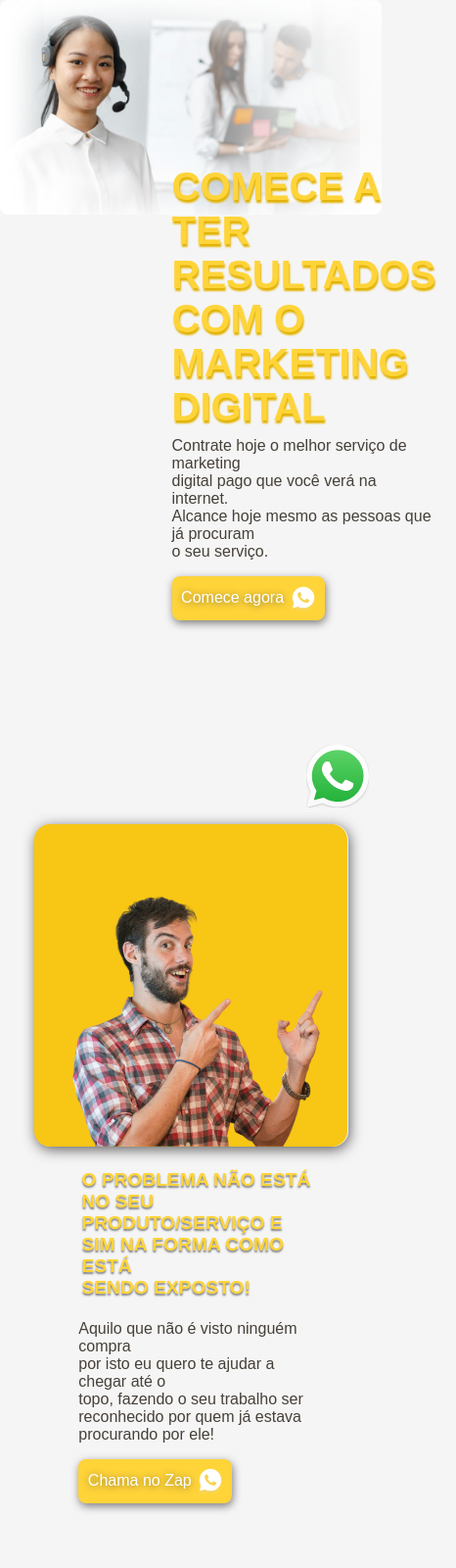
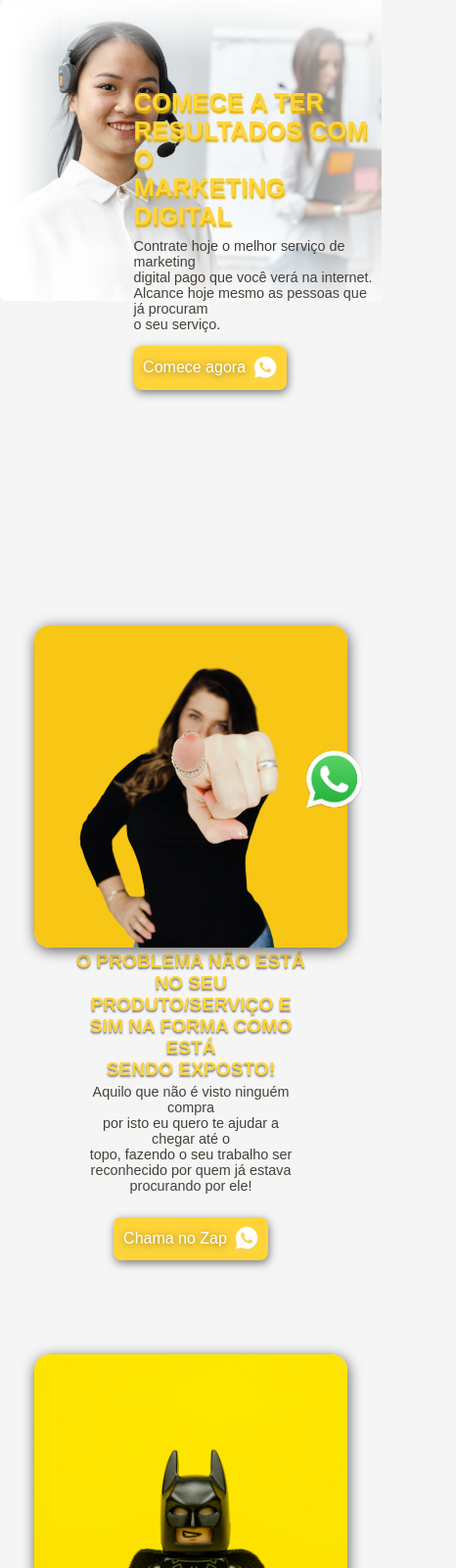
Before and after one commit to liasse-clb/Landing-Page-Viral-Max, a plain HTML site: page index.html in a window 390 px wide. Shown: the top 1600 px of the page at 98% size, 466 px wide, since content can reach past the window. Drawn offline with nearby package versions, Linux system fonts and the light colour scheme; a web font is replaced by a local one.

Commit message:
atualizações

```diff
--- a/index.html
+++ b/index.html
@@ -20,7 +20,7 @@
                     <br>
                     Alcance hoje mesmo as pessoas que já procuram <br> o seu serviço.
                 </p>
-                <button class="btn">Comece agora <img src="./assets/icons/WhatsAppicon.png"
+                <button class="btn" style="margin: 0; margin-top: 0">Comece agora <img src="./assets/icons/WhatsAppicon.png"
                         alt="Icone de WhatsApp"></button>
             </article>
         </section>
@@ -301,7 +301,7 @@
     <section class="about-me">
         <img src="./assets/foto_Naldo.png" alt="foto" class="foto">
         <article class="organizar-texto" style="margin: 4rem;">
-            <h2 class="ti">SOBRE A <span class="span2">VIRAL MAX</span></h2>
+            <h2 class="ti">SOBRE A <br> <span class="span2">VIRAL MAX</span></h2>
         <p class="description">Somos uma equipe profissional com experiência em diversas áreas com
              habilidades em SEO, gestão de redes socias, consultorias para o Google Meu Negócio entre outros metódos que te farão crescer. <br>
              Nosso objetivo é fazer com que você possa desfrutar dos benefícios do tráfego pago da melhor maneira possível, respeitando o seu dinheiro investido e priorizando os seus ganhos. <br>
--- a/responsive.css
+++ b/responsive.css
@@ -1,15 +1,16 @@
 @media(max-width:920px){
-
+    html, body{
+        overflow-x: hidden;
+    }
     .text-container {
         display: flex;
         flex-direction: column;
-        z-index: 20;
         margin-left: 0;
-        margin-top: 8rem;
-        margin-left: 45%;
+        margin-top: 4rem ;
+        margin-left: 40vw;
     }
     .apresentation h1{
-        font-size: 2.5rem;
+        font-size: 2rem;
     }
     .text{
         font-size: 1rem;
@@ -25,13 +26,13 @@
         flex-wrap: wrap;
     }
     .img1{
-        width: 20rem;
+        max-width: 20rem;
     }
     .img2{
-        width: 20rem;
+        max-width: 20rem;
     }
     .img3{
-        width: 20rem;
+        max-width: 20rem;
     }
     .T1{
         font-size: 1.2rem;
@@ -69,6 +70,7 @@
     }
     .problems{
         flex-wrap: wrap;
+        padding: 2rem;
     }
     .title-cards{
         font-size: 1.2rem;
@@ -82,14 +84,80 @@
         font-size: 2rem;
     }
     .about-me{
-        width: 100%;
-        max-width: 45rem;
+        align-items: center;
+        text-align:center;
     }
     .foto{
         width: 18rem;
         height: max-content;
     }
     .description{
-        font-size: 1rem;
+        font-size: 0.9rem;
+        width: 30ch;
+    }
+    .organizar-texto{
+        margin: 0;
     }
 }
+@media(max-width:750px){
+    .Illustration{
+        width: 140%;
+
+    }
+    .content{
+        margin-left: 0;
+    }
+    .btn{
+        margin: auto;
+        margin-top: 1.5rem;
+    }
+    .text-container{
+        margin-left: 35vw;
+    }
+    .apresentation h1{
+        font-size: 1.6rem;
+        margin-bottom: 2.5rem;
+    }
+    .Introducion{
+        padding: 4rem;
+        max-width: 90vw;
+        margin-top:6rem;
+    }
+    .img-toggle{
+        display: block;
+        max-width: 20rem;
+    }
+    .img1{
+        display: none;
+    }
+    .Explanation1{
+        max-width: 85vw;
+        padding: 1rem;
+        margin: 4rem;
+        text-align: center;
+    }
+    .T1,.T2, .P1{
+        margin: auto ;
+    }
+    .P1, .text{
+        font-size: 0.9em;
+    }
+    .about-me{
+        max-width: 90vw;
+        flex-direction: column;
+    }
+    .foto{
+        max-width: 16rem;
+    }
+    .testimonial{
+        max-width: 18rem;
+    }
+    .testimonials{
+        padding: 1rem;
+    }
+}
+@media(max-width:400px){
+    .Illustration{
+
+    }
+}
--- a/styles.css
+++ b/styles.css
@@ -1,4 +1,7 @@
 @import url('https://fonts.googleapis.com/css2?family=Alexandria:wght@200;300;400;700;800;900&display=swap');
+html, body{
+    overflow-x: hidden;
+}
 body {
     font-family: 'Alexandria', sans-serif;
     margin: 0;
@@ -19,17 +22,17 @@ body {
     display: flex;
     flex-direction: column;
     z-index: 20;
-    margin-left: 45%;
-    margin-top: 8rem;
+    margin-left: 40vw;
+    margin-top: 6rem;
 }
 .Illustration{
-    width: 100%;
+    width: 100vw;
     border-radius: 0.5em;
     z-index: 15;
     position: absolute;
 }
 .apresentation h1{
-    font-size: 3.2rem;
+    font-size: 2.6rem;
     color: #FFD439;
     text-shadow: 1px 3px 2px #e2b203;
     font-weight:900;
@@ -37,7 +40,7 @@ body {
 .text{
     color: #464039;
     margin-top: -2rem;
-    font-size: 1.2rem;
+    font-size: 1rem;
     font-weight: 500;
 }
 .btn{
@@ -85,37 +88,28 @@ body {
   }
 .Introducion{
     margin: auto;
-    width: 90%;
-    margin-top: 18rem;
-    z-index: 20;
+    max-width:90vw ;
+    margin-top:12rem;
     position: relative;
+    padding: 1rem;
 }
 .Explanation1{
-    z-index: 20;
-    display: flex;
-    justify-content: center;
-}
-.Explanation1{
-    z-index: 20;
     display: flex;
     justify-content: center;
     margin-top: 13rem;
 }
 .img1{
-    width:26rem;
-    z-index: 20;
+    max-width:26rem;
     box-shadow: 1px 3px 14px #333333c9;
     border-radius: 1rem;
 }
 .img2{
-    width:24rem;
-    z-index: 20;
+    max-width:24rem;
     box-shadow: 1px 3px 14px #333333c9;
     border-radius: 1rem;
 }
 .img3{
-    width:24rem;
-    z-index: 20;
+    max-width:24rem;
     box-shadow: 1px 3px 14px #333333c9;
     border-radius: 1rem;
 }
@@ -256,8 +250,8 @@ a{
 }
 #backToTop {
     position: fixed;
-    bottom: 7rem;
-    right: 1.9rem;
+    bottom: 6.3rem;
+    right: 2.1rem;
     display: none;
     background-color: #464039;
     color: white;
@@ -290,11 +284,11 @@ a{
     width: 3rem;
 }
 .WhatsApp img{
-    width: 4rem;
+    width: 3.6rem;
 }
 .about-me{
     display: flex;
-    width: 70%;
+    max-width: 90vw;
     margin: auto;
     margin-top: 6rem;
 }
@@ -306,11 +300,11 @@ a{
 .description{
     color: #464039;
     font-size: 1.2rem;
-    text-shadow: 0px 1px 1px #3333339f;
     font-weight: 500;
 }
 .foto{
-    width: 23rem;
+    max-width: 20rem;
+    height: fit-content;
     border-radius: 1rem;
     box-shadow: 1px 1px 20px #33333365;
 }
```
